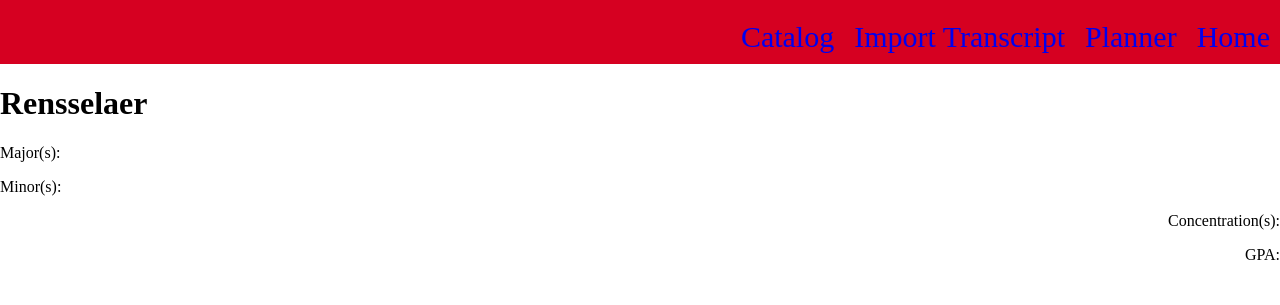
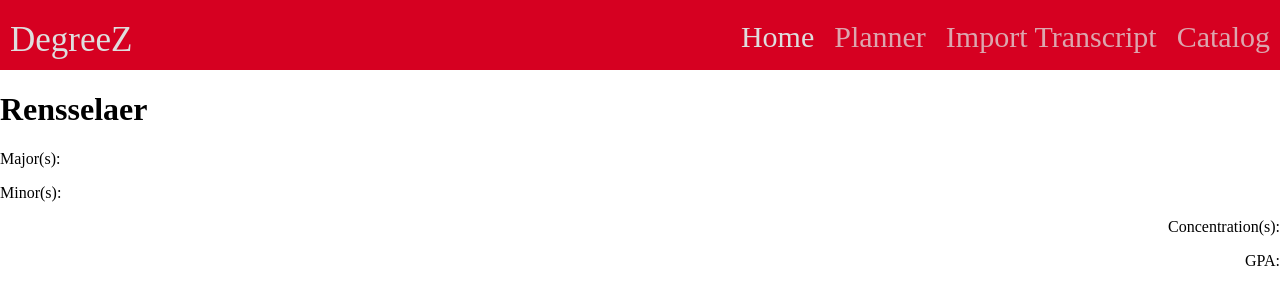
Before and after one commit to technostarbtd5/degree-z, a PHP site: page / in a window 1280 px wide. Shown: the top 305 px of the page. Run offline with PHP 8.4, Linux system fonts and the light colour scheme.

Commit message:
Added more styling to navbar

```diff
--- a/client/home.html
+++ b/client/home.html
@@ -15,9 +15,10 @@
 
 <body>
     <nav class="navbar">
-    	<li class="nav-item" id="nav-home"><a href="#">Home</a></li>
+    	<li class="nav-item" id="nav-logo"><a href="home.html">DegreeZ</a></li>
+    	<li class="nav-item current" id="nav-home"><a href="home.html">Home</a></li>
     	<li class="nav-item" id="nav-catalog"><a href="#">Catalog</a></li>
-    	<li class="nav-item" id="nav-catalog"><a href="#">Import Transcript</a></li>
+    	<li class="nav-item" id="nav-catalog"><a href="transcriptupload/transcriptupload.html">Import Transcript</a></li>
     	<li class="nav-item" id="nav-catalog"><a href="#">Planner</a></li>
     </nav>
     <h1 class="header">Rensselaer</h1>
--- a/degree-z.css
+++ b/degree-z.css
@@ -15,25 +15,41 @@
     color: white;
     font-size: 30px;
     display: flex;
-    justify-content: flex-end;
-    flex-direction: row;
+    justify-content: right;
+    flex-direction: row-reverse;
 }
 
 .nav-item {
 	list-style: none;
 	padding: 20px 10px 10px 10px;
+	opacity: 0.75;
 }
 
 .nav-item a {
 	text-decoration: none;
+	color: #DEDEDE;
 }
 
 .nav-item a:hover {
-	opacity: 0.5;
+	color: #FFFFFF;
+	opacity: 1;
 }
 
-#nav-catalog {
-	order: -1;
+#nav-home {
+	order: 4;
+}
+#nav-logo {
+	order: 5;
+	margin-right: auto;
+	opacity: 1;
+}
+#nav-logo a {
+	text-decoration: none;
+	font-size: 35px;
+}
+
+.current {
+	opacity: 1;
 }
 
 .background {
@@ -49,7 +65,3 @@
     text-align: right;
     margin: 10px, 100px;
 }
-
-#button {
-    margin-top: -500px;
-}
```
